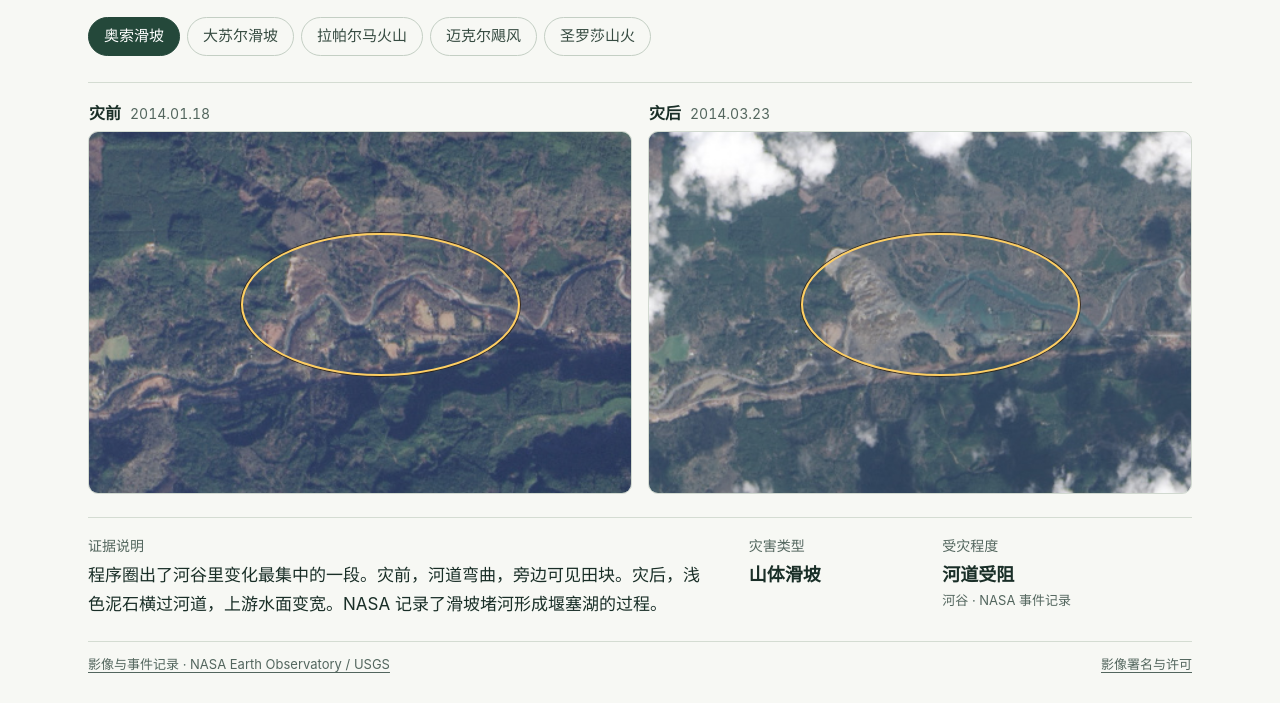
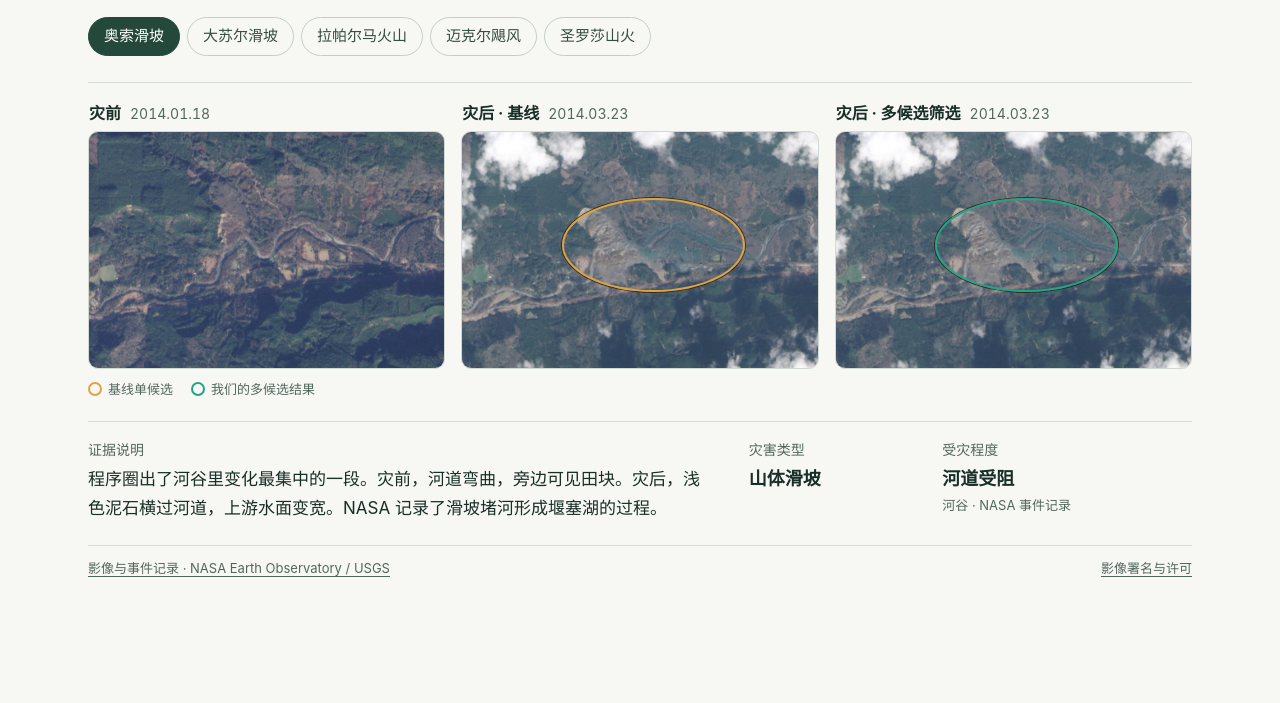
Before and after one commit to zbw9654250-cmyk/disaster-change-review, a plain HTML site: page docs/index.html in a window 1280 px wide. Shown: the part 97-800 px from the top of the page. Drawn offline with Linux system fonts and the light colour scheme.

Commit message:
feat: compare baseline and multi-candidate change regions

```diff
--- /dev/null
+++ b/docs/assets/change_regions.js
@@ -0,0 +1,150 @@
+const CHANGE_REGIONS = {
+  "oso": {
+    "beforeSha256": "c124d94ff6937a0a0893c395efa5950471b7a3c7a1f8062cd8e87a5ef22b0d40",
+    "afterSha256": "bcc8d1ecce54f02f558be5931705ba88cd60afed08b59b36a6f5f8922f529bfd",
+    "baseline": {
+      "method": "single-candidate-v1",
+      "rings": [
+        [
+          28.09,
+          28.125,
+          51.458,
+          39.583
+        ]
+      ]
+    },
+    "ours": {
+      "method": "multi-candidate-v1",
+      "rings": [
+        [
+          28.09,
+          28.125,
+          51.458,
+          39.583
+        ]
+      ]
+    }
+  },
+  "mud-creek": {
+    "beforeSha256": "4c3db77fc1126fd4b1042f3bfa33f9491ea1c047fc6827efcb0952e28b19658f",
+    "afterSha256": "fc6ed9c8cf9b172be830f03d0cfd7ff703c56e139ef772b005fa5324f3fd32d8",
+    "baseline": {
+      "method": "single-candidate-v1",
+      "rings": [
+        [
+          43.103,
+          36.971,
+          13.154,
+          16.442
+        ]
+      ]
+    },
+    "ours": {
+      "method": "multi-candidate-v1",
+      "rings": [
+        [
+          43.103,
+          36.971,
+          13.154,
+          16.442
+        ]
+      ]
+    }
+  },
+  "la-palma": {
+    "beforeSha256": "ae79b1e6649c633293f51547b56875628b50aa658aca465f21f60c762f1d8ad4",
+    "afterSha256": "88c1e235e35ee9da693bed167240cc8580a16e0fc893cd1bdb4b4d9ea103cd85",
+    "baseline": {
+      "method": "single-candidate-v1",
+      "rings": [
+        [
+          48.411,
+          62.014,
+          11.307,
+          24.678
+        ]
+      ]
+    },
+    "ours": {
+      "method": "multi-candidate-v1",
+      "rings": [
+        [
+          48.411,
+          62.014,
+          11.307,
+          24.678
+        ],
+        [
+          43.163,
+          38.247,
+          12.049,
+          9.388
+        ]
+      ]
+    }
+  },
+  "hurricane-michael": {
+    "beforeSha256": "a289a1028dafb1481ce31947c10886733cf0cf8ce2d898d9ee5c6468e7cf6010",
+    "afterSha256": "b75e0eab2757f5ace2af3ed860572ba65e39952a4247e8b4e93c00bd29576593",
+    "baseline": {
+      "method": "single-candidate-v1",
+      "rings": [
+        [
+          77.121,
+          43.968,
+          17.273,
+          31.609
+        ]
+      ]
+    },
+    "ours": {
+      "method": "multi-candidate-v1",
+      "rings": [
+        [
+          77.121,
+          43.968,
+          17.273,
+          31.609
+        ],
+        [
+          48.955,
+          52.523,
+          12.091,
+          18.136
+        ]
+      ]
+    }
+  },
+  "santa-rosa": {
+    "beforeSha256": "2fbbed22bccdad39b62b27918628f22ae179f1bb4627d72aed9c70a0409ea31c",
+    "afterSha256": "6a12652c914164b08ed38a008244d275c7d22b9a21ff8af5a428fe8f6adeff83",
+    "baseline": {
+      "method": "single-candidate-v1",
+      "rings": [
+        [
+          42.23,
+          1.875,
+          30.735,
+          29.338
+        ]
+      ]
+    },
+    "ours": {
+      "method": "multi-candidate-v1",
+      "rings": [
+        [
+          42.23,
+          1.875,
+          30.735,
+          29.338
+        ],
+        [
+          35.314,
+          40.625,
+          15.647,
+          20.956
+        ]
+      ]
+    }
+  }
+};
--- a/docs/assets/gallery.js
+++ b/docs/assets/gallery.js
@@ -125,17 +125,7 @@ const GALLERY = [
       "date": "2018-10-13",
       "file": "buildings/michael-plant-after.png",
       "alt": "上方两排采光窗仍可辨认，下方厂房原来的浅褐色屋顶位置散落着板状碎片。"
-    },
-    "rings": [
-      [
-        39,
-        64,
-        51,
-        27,
-        -2
-      ]
-    ],
-    "subject": "building"
+    }
   },
   {
     "id": "santa-rosa",
@@ -167,15 +157,6 @@ const GALLERY = [
       "date": "2017-10-11",
       "file": "buildings/santa-rosa-after.png",
       "alt": "泳池和圆形路端仍清晰可辨，圈内原有的棕色屋顶变成大片浅色残迹。"
-    },
-    "rings": [
-      [
-        29,
-        23.5,
-        45,
-        56
-      ]
-    ],
-    "subject": "building"
+    }
   }
 ];
--- a/docs/assets/geology/changes.js
+++ /dev/null
@@ -1,44 +0,0 @@
-const GEO_CHANGES = {
-  "oso": {
-    "rings": [
-      [
-        28.09,
-        28.125,
-        51.458,
-        39.583
-      ]
-    ],
-    "beforeSha256": "c124d94ff6937a0a0893c395efa5950471b7a3c7a1f8062cd8e87a5ef22b0d40",
-    "afterSha256": "bcc8d1ecce54f02f558be5931705ba88cd60afed08b59b36a6f5f8922f529bfd"
-  },
-  "mud-creek": {
-    "rings": [
-      [
-        43.103,
-        36.971,
-        13.154,
-        16.442
-      ]
-    ],
-    "beforeSha256": "4c3db77fc1126fd4b1042f3bfa33f9491ea1c047fc6827efcb0952e28b19658f",
-    "afterSha256": "fc6ed9c8cf9b172be830f03d0cfd7ff703c56e139ef772b005fa5324f3fd32d8"
-  },
-  "la-palma": {
-    "rings": [
-      [
-        48.411,
-        62.014,
-        11.307,
-        24.678
-      ],
-      [
-        43.163,
-        38.247,
-        12.049,
-        9.388
-      ]
-    ],
-    "beforeSha256": "ae79b1e6649c633293f51547b56875628b50aa658aca465f21f60c762f1d8ad4",
-    "afterSha256": "88c1e235e35ee9da693bed167240cc8580a16e0fc893cd1bdb4b4d9ea103cd85"
-  }
-};
--- a/docs/assets/style.css
+++ b/docs/assets/style.css
@@ -30,7 +30,7 @@ h1 { font-size: clamp(29px, 3.1vw, 42px); line-height: 1.3; font-weight: 720; le
 #languages a[aria-current="true"] { color: var(--ink); background: #e2e9df; font-weight: 650; }
 .enlarged #languages { margin-left: auto; }
 #place { color: var(--muted); font-size: 15px; line-height: 1.6; }
-.comparison { padding-top: 17px; border-top: 1px solid var(--line); display: grid; grid-template-columns: 1fr 1fr; gap: 16px; }
+.comparison { padding-top: 17px; border-top: 1px solid var(--line); display: grid; grid-template-columns: repeat(3, minmax(0, 1fr)); gap: 16px; }
 figure { min-width: 0; }
 figcaption { display: flex; align-items: baseline; gap: 9px; padding: 0 1px 7px; }
 figcaption strong { font-size: 16px; font-weight: 650; }
@@ -44,9 +44,16 @@ time { font-size: 14px; color: var(--muted); font-variant-numeric: tabular-nums;
 .photo img { display: block; width: 100%; height: auto; }
 .rings { position: absolute; inset: 0; pointer-events: none; }
 .ring {
-  position: absolute; border-radius: 50%; border: 2px solid #ffcf62;
+  position: absolute; border-radius: 50%; border: 2px solid;
   box-shadow: 0 0 0 1px rgb(48 32 11 / 80%);
 }
+.baseline-ring { border-color: #e0a341; }
+.ours-ring { border-color: #20a58a; }
+.legend { display: flex; flex-wrap: wrap; gap: 9px 18px; margin-top: 10px; color: var(--muted); font-size: 13px; }
+.legend > span { display: inline-flex; align-items: center; gap: 6px; }
+.legend-swatch { display: inline-block; width: 14px; height: 14px; border-radius: 50%; border: 2px solid; }
+.baseline-swatch { border-color: #e0a341; }
+.ours-swatch { border-color: #20a58a; }
 .enlarged .photo { cursor: auto; }
 .enlarged .ring { border-width: 3px; }
 [hidden] { display: none !important; }
@@ -71,6 +78,9 @@ footer a { color: var(--muted); font-size: 13px; text-decoration: underline; tex
   .frame { border-radius: 7px; }
   .explanation p { font-size: 16px; }
 }
+@media (max-width: 560px) {
+  .comparison { grid-template-columns: 1fr; gap: 15px; }
+}
 @media (max-width: 410px) {
   main { padding-inline: 14px; }
   .title-row { flex-direction: column; }
--- a/docs/assets/workspace.js
+++ b/docs/assets/workspace.js
@@ -44,19 +44,23 @@ function setLanguageLinks(record, phase) {
 }
 
 function showPhoto(phase, record) {
-  const photo = record[phase];
+  const photo = phase === "before" ? record.before : record.after;
   const figure = byId(phase);
   const image = figure.querySelector("img");
   image.src = "assets/" + photo.file;
-  image.alt = language === "en" ? record.en[phase + "Alt"] : photo.alt;
+  image.alt = language === "en" ? record.en[(phase === "before" ? "before" : "after") + "Alt"] : photo.alt;
   figure.querySelector(".photo").href = viewLink(record.id, language, phase);
   const date = figure.querySelector("time");
   date.dateTime = photo.date;
   date.textContent = language === "en" ? photo.date : photo.date.replaceAll("-", ".");
-  const rings = GEO_CHANGES[record.id]?.rings ?? photo.rings ?? record.rings;
+  const regions = CHANGE_REGIONS[record.id];
+  const rings = phase === "baseline" ? regions.baseline.rings
+    : phase === "ours" ? regions.ours.rings : [];
+  figure.classList.toggle("baseline-panel", phase === "baseline");
+  figure.classList.toggle("ours-panel", phase === "ours");
   figure.querySelector(".rings").replaceChildren(...rings.map(([x, y, width, height, angle = 0]) => {
     const ring = document.createElement("span");
-    ring.className = "ring";
+    ring.className = "ring " + (phase === "baseline" ? "baseline-ring" : "ours-ring");
     Object.assign(ring.style, {
       left: x + "%", top: y + "%", width: width + "%", height: height + "%",
       transform: "rotate(" + angle + "deg)"
@@ -71,7 +75,8 @@ function selectCase(record) {
     byId(field).textContent = text[field];
   }
   showPhoto("before", record);
-  showPhoto("after", record);
+  showPhoto("baseline", record);
+  showPhoto("ours", record);
   const source = byId("source");
   source.textContent = text.credit;
   source.href = record.source;
@@ -83,7 +88,7 @@ function selectCase(record) {
 
 const selected = GALLERY.find(record => record.id === params.get("case"));
 const phase = params.get("phase");
-if (selected && (phase === "before" || phase === "after")) {
+if (selected && ["before", "baseline", "ours"].includes(phase)) {
   setLanguageLinks(selected, phase);
   showPhoto(phase, selected);
   const figure = byId(phase);
--- a/docs/index.html
+++ b/docs/index.html
@@ -8,7 +8,7 @@
   <link rel="icon" href="assets/icon.svg" type="image/svg+xml">
   <link rel="stylesheet" href="assets/style.css">
   <script src="assets/gallery.js" defer></script>
-  <script src="assets/geology/changes.js" defer></script>
+  <script src="assets/change_regions.js" defer></script>
   <script src="assets/workspace.js" defer></script>
 </head>
 <body>
@@ -30,12 +30,20 @@
       <div class="comparison">
         <figure id="before">
           <figcaption><strong data-en="Before">灾前</strong><time></time></figcaption>
-          <div class="frame"><a class="photo" target="_blank" rel="noopener" aria-label="打开放大的灾前圈注图（新标签页）" data-en-label="Enlarge the annotated before image (opens in a new tab)"><img alt=""><span class="rings" aria-hidden="true"></span></a></div>
+          <div class="frame"><a class="photo" target="_blank" rel="noopener" aria-label="打开放大的灾前影像（新标签页）" data-en-label="Enlarge the before image (opens in a new tab)"><img alt=""><span class="rings" aria-hidden="true"></span></a></div>
         </figure>
-        <figure id="after">
-          <figcaption><strong data-en="After">灾后</strong><time></time></figcaption>
-          <div class="frame"><a class="photo" target="_blank" rel="noopener" aria-label="打开放大的灾后圈注图（新标签页）" data-en-label="Enlarge the annotated after image (opens in a new tab)"><img alt=""><span class="rings" aria-hidden="true"></span></a></div>
+        <figure id="baseline">
+          <figcaption><strong data-en="After · baseline">灾后 · 基线</strong><time></time></figcaption>
+          <div class="frame"><a class="photo" target="_blank" rel="noopener" aria-label="打开放大的基线灾后圈注图（新标签页）" data-en-label="Enlarge the baseline annotated after image (opens in a new tab)"><img alt=""><span class="rings" aria-hidden="true"></span></a></div>
         </figure>
+        <figure id="ours">
+          <figcaption><strong data-en="After · multi-candidate">灾后 · 多候选筛选</strong><time></time></figcaption>
+          <div class="frame"><a class="photo" target="_blank" rel="noopener" aria-label="打开放大的多候选灾后圈注图（新标签页）" data-en-label="Enlarge the multi-candidate annotated after image (opens in a new tab)"><img alt=""><span class="rings" aria-hidden="true"></span></a></div>
+        </figure>
+      </div>
+      <div class="legend" role="note" aria-label="圈选图例" data-en-label="Annotation legend">
+        <span><i class="legend-swatch baseline-swatch" aria-hidden="true"></i><span data-en="Baseline single candidate">基线单候选</span></span>
+        <span><i class="legend-swatch ours-swatch" aria-hidden="true"></i><span data-en="Our multi-candidate result">我们的多候选结果</span></span>
       </div>
       <div class="reading">
         <section class="explanation"><h2 data-en="What changed">证据说明</h2><p id="evidence"></p></section>
```
Also changed, not shown: docs/assets/demo-preview.en.webp (deleted), docs/assets/demo-preview.webp (deleted), 6 other files.
